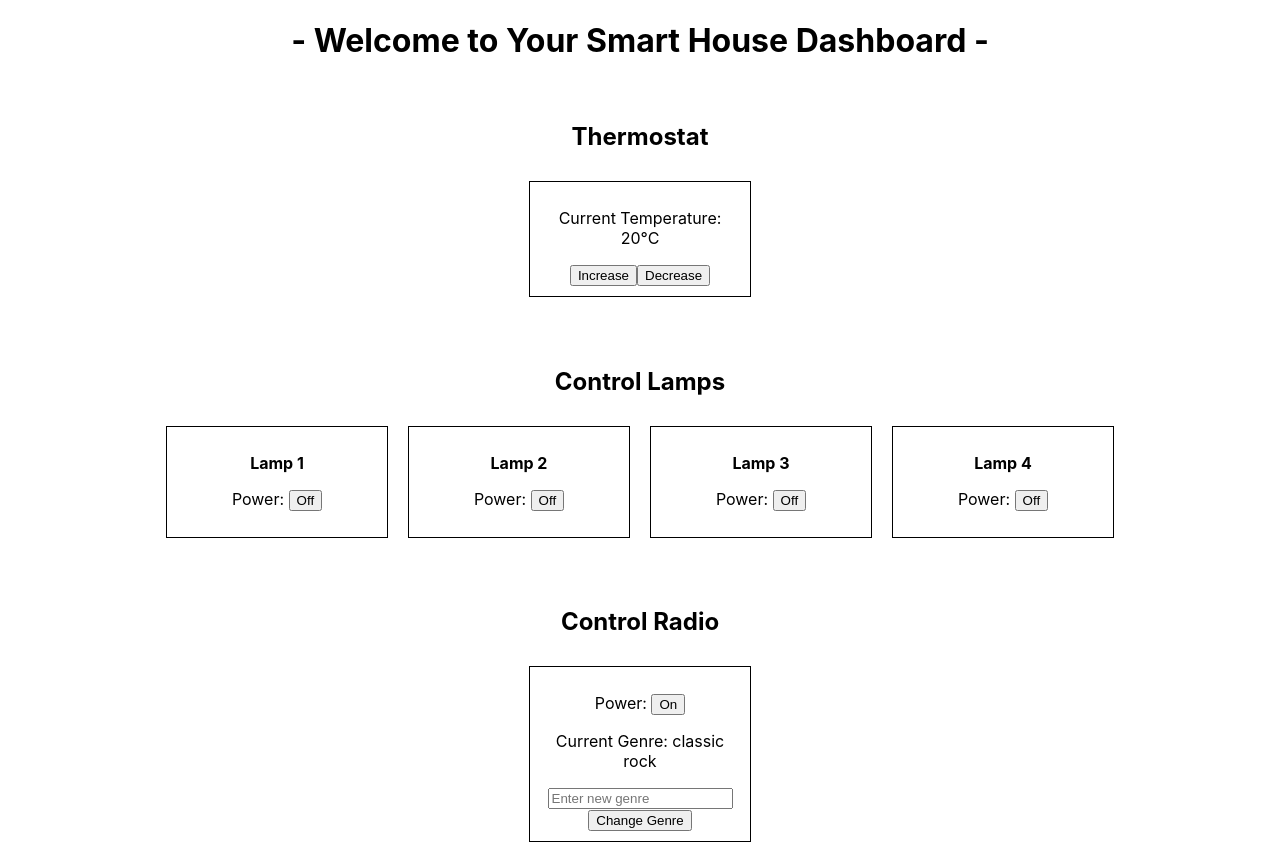
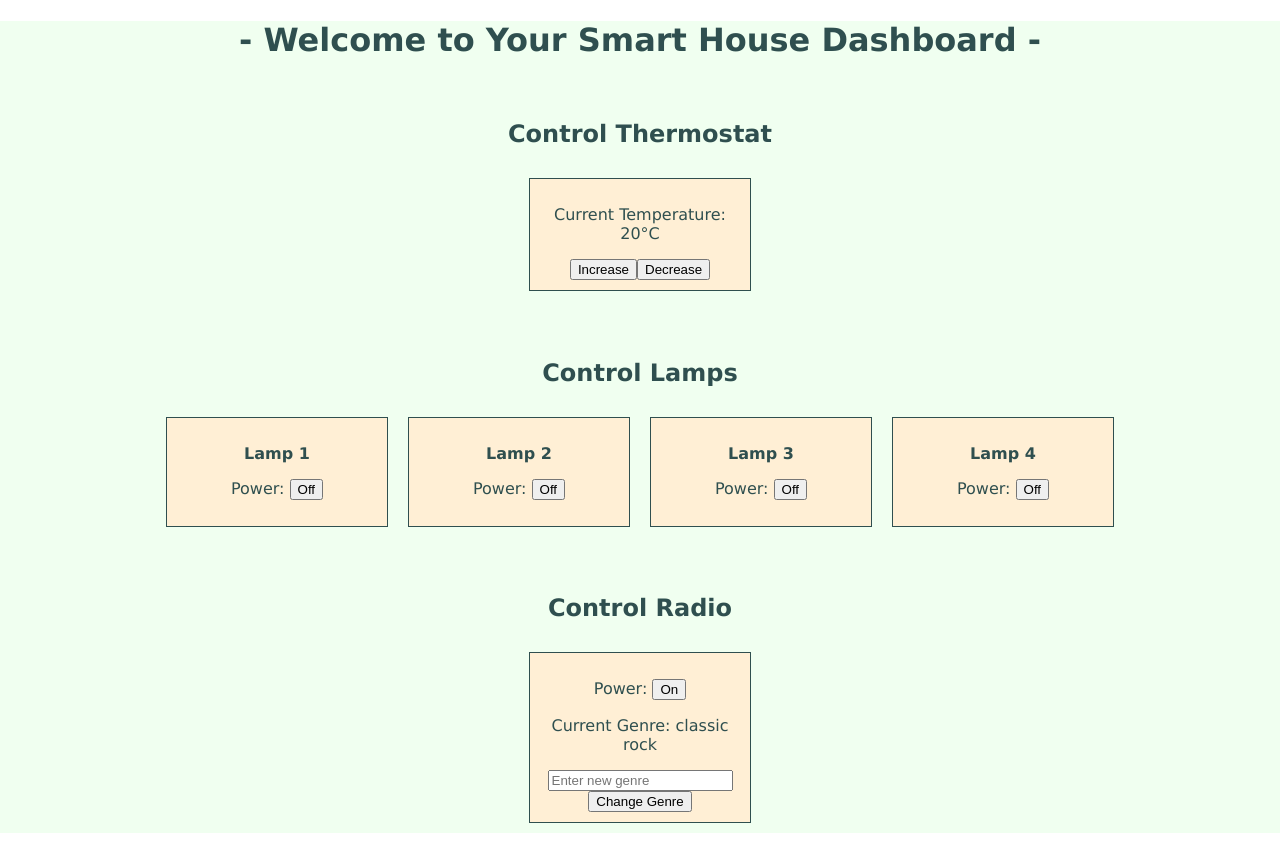
Before and after one commit to amirros66/Smart-House-Dashboard, a React (Create React App) app: page / in a window 1280 px wide. Built offline with nearby package versions, Linux system fonts and the light colour scheme; the HTML template or start-up script is replaced by a standard one.

Commit message:
Change styling

```diff
--- a/src/App.css
+++ b/src/App.css
@@ -1,27 +1,8 @@
 .App {
   text-align: center;
-}
-
-.App-logo {
-  height: 40vmin;
-  pointer-events: none;
-}
-
-@media (prefers-reduced-motion: no-preference) {
-  .App-logo {
-    animation: App-logo-spin infinite 20s linear;
-  }
-}
-
-.App-header {
-  background-color: #282c34;
-  min-height: 100vh;
-  display: flex;
-  flex-direction: column;
-  align-items: center;
-  justify-content: center;
-  font-size: calc(10px + 2vmin);
-  color: white;
+  font-family: Verdana, Geneva, Tahoma, sans-serif;
+  background-color: honeydew;
+  color: darkslategrey;
 }
 
 .App-link {
--- a/src/components/Lamps.css
+++ b/src/components/Lamps.css
@@ -6,10 +6,11 @@
 }
 
 .lamps-box {
-  border: 1px solid black;
+  border: 1px solid darkslategrey;
   padding: 10px;
   margin: 10px;
   width: 200px; /* Set a width for each card box */
+  background-color: papayawhip;
 }
 
 .lamps-function {
--- a/src/components/Lamps.js
+++ b/src/components/Lamps.js
@@ -23,7 +23,7 @@ export default function Lamps() {
             <p>
               Power: {lamp.power}
               <button onClick={() => handleToggle(lamp.id)}>
-                {lamp.power ? "On" : "Off"}
+                {lamp.power ? "On 💡" : "Off"}
               </button>
             </p>
           </div>
--- a/src/components/Radio.css
+++ b/src/components/Radio.css
@@ -6,8 +6,9 @@
 }
 
 .radio-box {
-  border: 1px solid black;
+  border: 1px solid darkslategrey;
   padding: 10px;
   margin: 10px;
   width: 200px;
+  background-color: papayawhip;
 }
--- a/src/components/Thermostat.css
+++ b/src/components/Thermostat.css
@@ -6,8 +6,9 @@
 }
 
 .thermostat-box {
-  border: 1px solid black;
+  border: 1px solid darkslategrey;
   padding: 10px;
   margin: 10px;
   width: 200px;
+  background-color: papayawhip;
 }
--- a/src/components/Thermostat.js
+++ b/src/components/Thermostat.js
@@ -23,7 +23,7 @@ export default function Thermostat() {
 
   return (
     <>
-      <h2>Thermostat</h2>
+      <h2>Control Thermostat</h2>
       <div className="thermostat-container">
         <div className="thermostat-box">
           <p>Current Temperature: {thermostatHeat}°C</p>
```
